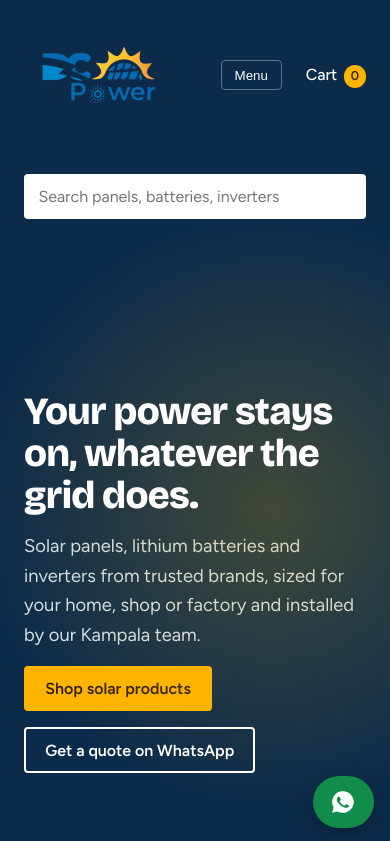
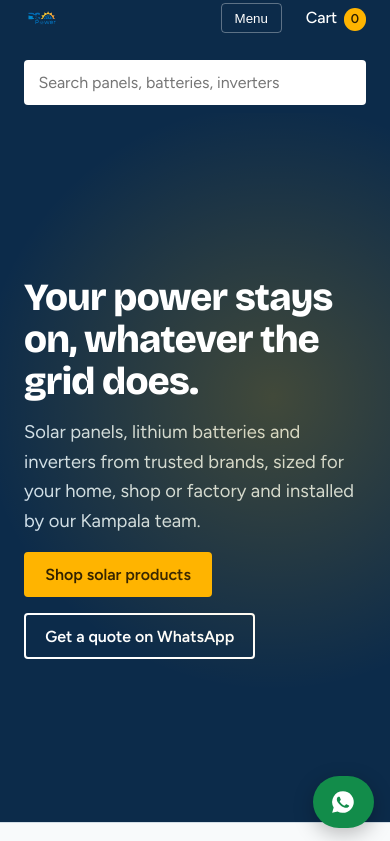
Before and after one commit to Ian-Balijawa/dcpower.ug, a React (Vite) app: page / in a window 390 px wide. Shown: the top 841 px of the page. Built offline with nearby package versions, Linux system fonts and the light colour scheme.

Commit message:
Fix layout issues in NotFound component and adjust logo image size in global styles

```diff
--- a/src/pages/NotFound.tsx
+++ b/src/pages/NotFound.tsx
@@ -9,7 +9,7 @@ export default function NotFound() {
     }, [])
 
     return (
-        < div className="wrap pad" >
+        <div className="wrap pad" >
             <h1>Page not found</h1>
             <a href="/products">Browse products</a>
         </div >
--- a/src/styles/global.css
+++ b/src/styles/global.css
@@ -225,11 +225,8 @@ img {
 
 @media (max-width: 600px) {
   .logo-img {
-    /* height: 36px; */
-    max-width: 150px;
-
-     height: 150px;
-  max-width: 250px;
+    height: 36px;
+    max-width: 250px;
   }
 
   .footer-logo .logo-img {
```
